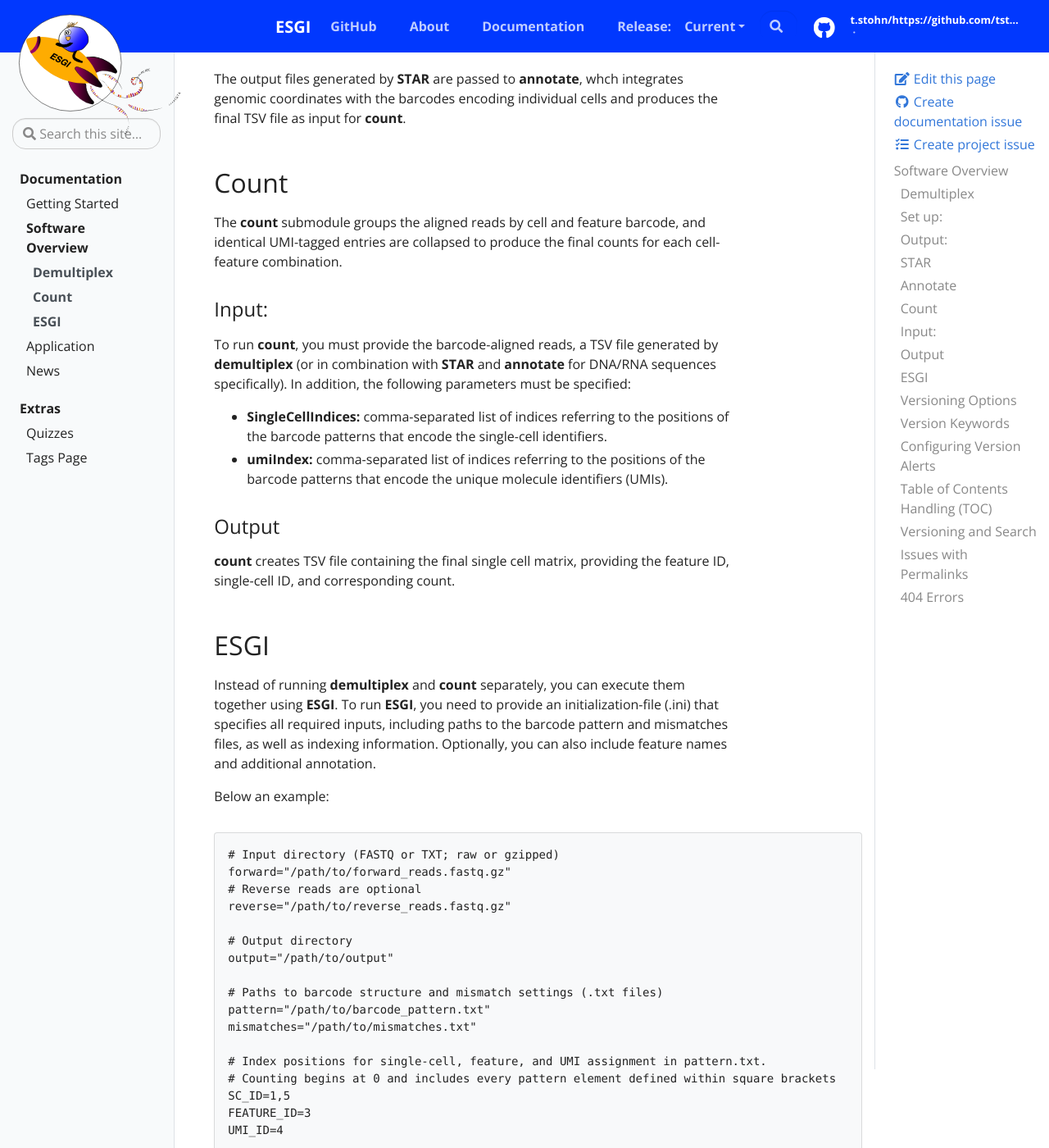
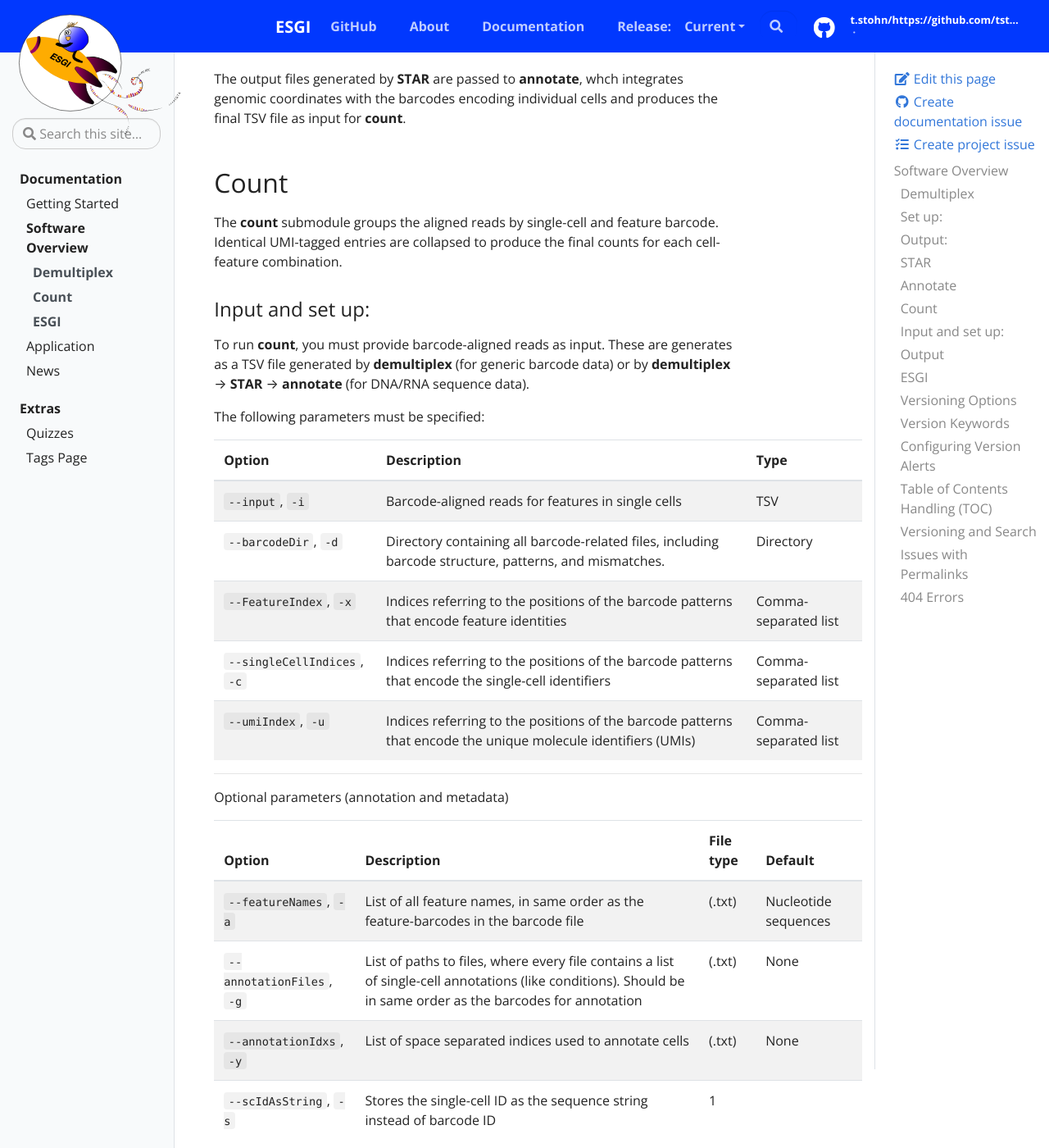
Before and after one commit to tstohn/ESGI.documentation, a Jekyll site: the page built from _docs/software-overview.md, in a window 1280 px wide and 1400 px high, scrolled down 2999 px. Shown: the whole window at 82% size. Built offline with Jekyll 4.4.1, drawn with Linux system fonts in a browser that asks for light colours; some of the changed text lies outside the part shown.

Commit message:
count tables

```diff
--- a/_docs/software-overview.md
+++ b/_docs/software-overview.md
@@ -73,16 +73,46 @@ Running STAR produces the following key output files:
 The output files generated by **STAR** are passed to **annotate**, whch integrates genomic coordinates with the barcodes encoding individual cells and produces the final TSV file as input for **count**.
 
 ## Count
-The **count** submodule groups the aligned reads by cell and feature barcode, and identical UMI-tagged entries are collapsed to produce the final counts for each cell- feature combination.
+The **count** submodule groups the aligned reads by single-cell and feature barcode. Identical UMI-tagged entries are collapsed to produce the final counts for each cell- feature combination.
 
-### Input:
-To run **count**, you must provide the barcode-aligned reads, a TSV file generated by **demultiplex** (or in combination with **STAR** and **annotate** for DNA/RNA sequences specifically). In addition, the following parameters must be specified:
-- **SingleCellIndices:** comma-separated list of indices referring to the positions of the barcode patterns that encode the single-cell identifiers.
-- **umiIndex:** comma-separated list of indices referring to the positions of the barcode patterns that encode the unique molecule identifiers (UMIs).
+### Input and set up:
+To run **count**, you must provide barcode-aligned reads as input. These are generates as a TSV file generated by **demultiplex** (for generic barcode data) or by **demultiplex** → **STAR** → **annotate** (for DNA/RNA sequence data).
+
+The following parameters must be specified:
+
+| Option | Description | Type |
+| --------- | ----------- | ------ |
+| `--input`, `-i` | Barcode-aligned reads for features in single cells |TSV
+| `--barcodeDir`, `-d` | Directory containing all barcode-related files, including barcode structure, patterns, and mismatches. |Directory
+| `--FeatureIndex`, `-x` | Indices referring to the positions of the barcode patterns that encode feature identities | Comma-separated list
+| `--singleCellIndices`, `-c` | Indices referring to the positions of the barcode patterns that encode the single-cell identifiers | Comma-separated list
+| `--umiIndex`, `-u` | Indices referring to the positions of the barcode patterns that encode the unique molecule identifiers (UMIs) | Comma-separated list
+
+---
+
+Optional parameters (annotation and metadata)
+
+| Option | Description | File type | Default |
+| ---------- | ------------- | ----------- | -------------- |
+| `--featureNames`, `-a` | List of all feature names, in same order as the feature-barcodes in the barcode file | (.txt) | Nucleotide sequences
+|  `--annotationFiles`, `-g` | List of paths to files, where every file contains a list of single-cell annotations (like conditions). Should be in same order as the barcodes for annotation  | (.txt) | None
+|  `--annotationIdxs`, `-y` | List of space separated indices used to annotate cells  | (.txt) | None
+|  `--scIdAsString`, `-s` | Stores the single-cell ID as the sequence string instead of barcode ID | 1
+
+---
+
+Optional parameters (annotation and metadata)
+
+| Option | Description | Default |
+| ---------- | ------------- | -------------- |
+
+|  `--mismatches`, `-m` | Number of mismatches allowed during UMI collapsing | 1
+|  `--hamming`, `-H` | Use Hamming distance during UMI collapsing (allowing for insertions and deletions) | 0
+|  `--umiThreshold`, `-f` | Threshold to filter UMIs before collapsing | 0
+|  `--umiRemoval`, `-z` | UMIs are collapsed | 1
 
 ### Output
 **count** creates TSV file containing the final single cell matrix, providing the feature ID, single-cell ID, and corresponding count.
-
 
 ## ESGI
 Instead of running **demultiplex** and **count** separately, you can execute them together using **ESGI**. To run **ESGI**, you need to provide an initialization-file (.ini) that specifies all required inputs, including paths to the barcode pattern and mismatches files, as well as indexing information. Optionally, you can also include feature names and additional annotation.
```
